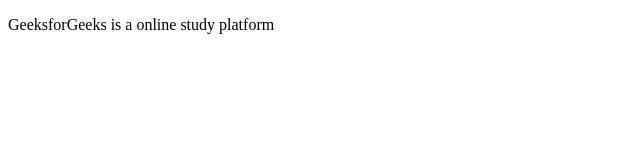
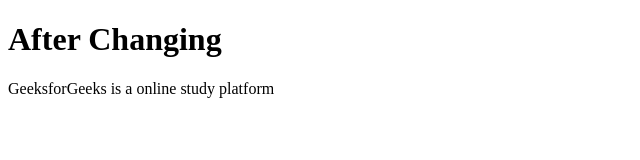
Before and after one commit to TejuD2003/tejuuuu, a plain HTML site: page index.html in a window 1280 px wide. Shown: the whole page, without its empty margins (0-640 px from the left). Drawn offline with Linux system fonts and the light colour scheme.

Commit message:
Added new feature

```diff
--- a/index.html
+++ b/index.html
@@ -8,6 +8,7 @@
 </head>
 <body>
     <!--Contents of the webpage-->
+    <h1>After Changing</h1>
     <p>GeeksforGeeks is a online study platform</p>
 </body>
 </html>
```
